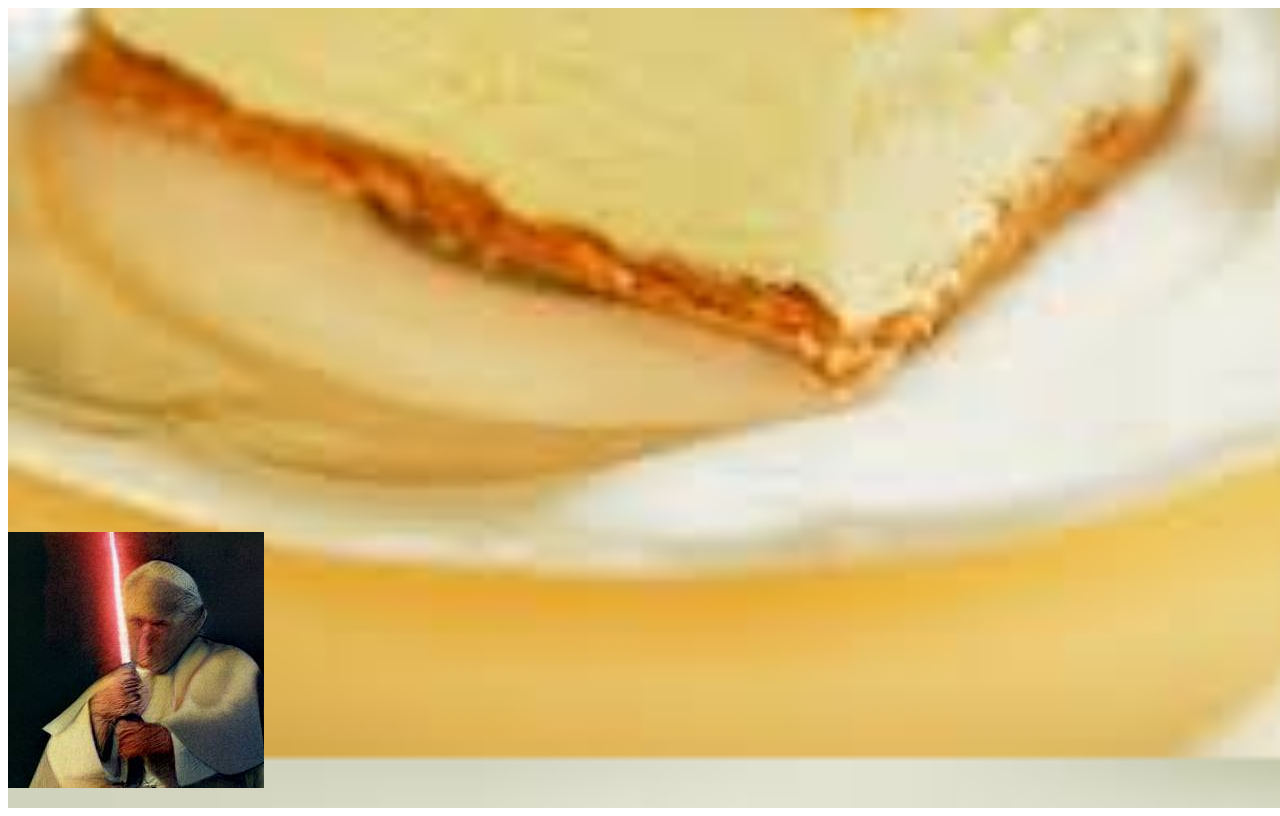
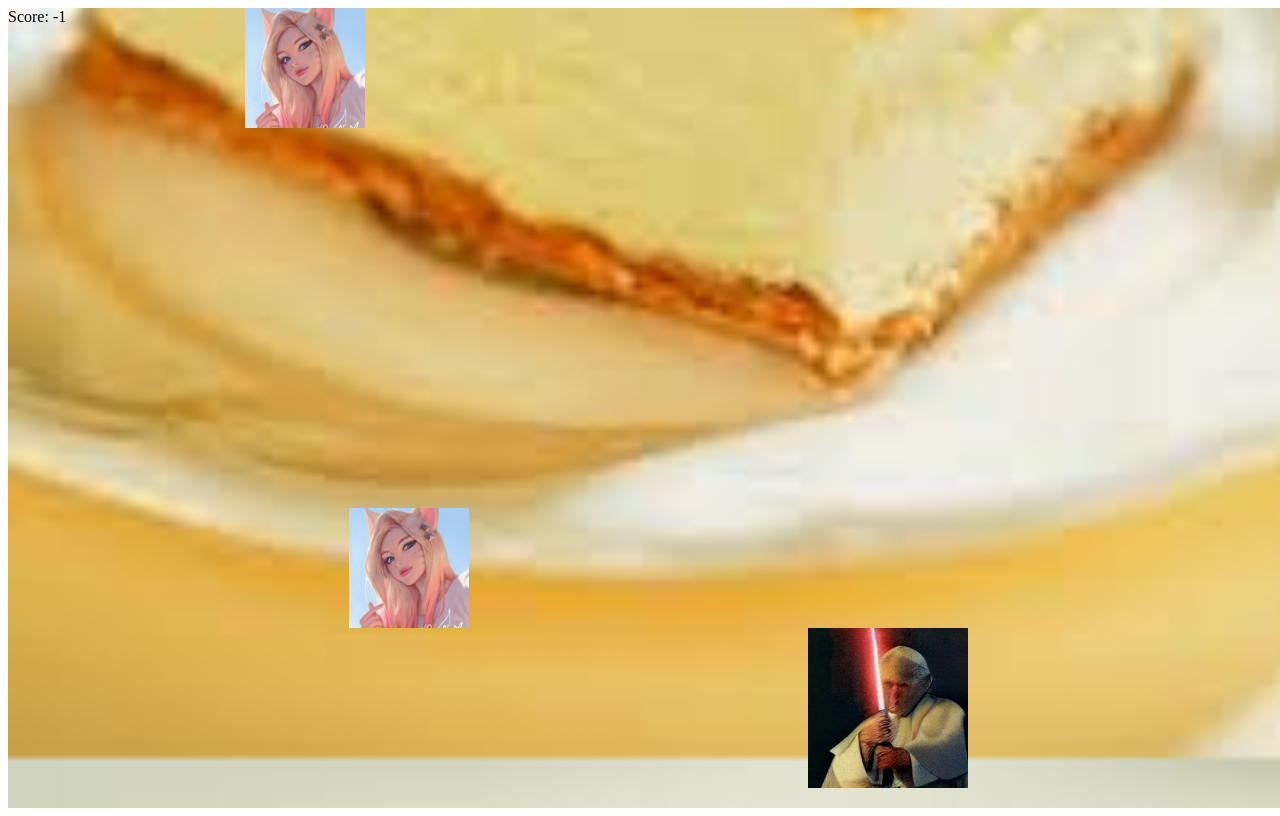
Before and after one commit to akaaritah/fun-game, an Angular app in the folder space-invaders-game/: page /game in a window 1280 px wide. Built offline with nearby package versions, Linux system fonts and the light colour scheme.

Commit message:
added obstacles, score, points

```diff
--- a/space-invaders-game/src/app/menu/menu.component.css
+++ b/space-invaders-game/src/app/menu/menu.component.css
@@ -9,13 +9,13 @@
   justify-content: center;
   align-items: center;
   scroll-behavior: smooth;
-  background: #131313;
+  background: #1d0d30;
   font-family:'Helvetica Neue', sans-serif;
 }
 
 h1 a {
 font-size: 80px;
-color: #BF2E97;
+color: #c97719;
 text-decoration: none;
 text-transform: uppercase;
 }
@@ -44,7 +44,7 @@ position: relative;
 width: 0;
 height: 0;
 color: #fff;
-background-color: #191919;
+background-color: #2a1444;
 animation: 1s grow ease forwards;
 text-align: center;
 }
@@ -80,7 +80,7 @@ height: 2px;
 width: 0px;
 left: 0;
 bottom: 10px;
-background: #BF2E97;
+background: #2a1444;
 transition: all .5s ease;
 }
 
@@ -105,7 +105,7 @@ z-index: 1;
 font-size: 30px;
 align-items: center;
 justify-content: center;
-background-color: #BF2E97;
+background-color: #c97719;
 color: #fff;
 content: "×";
 cursor: pointer;
--- a/space-invaders-game/src/app/ship/ship.component.css
+++ b/space-invaders-game/src/app/ship/ship.component.css
@@ -1,7 +1,7 @@
 #game-container {
   position: relative;
-  width: 100vw; /* 100% of the viewport width */
-  height: 100vh; /* 100% of the viewport height */
+  width: 100vw;
+  height: 100vh;
   overflow: hidden;
 }
 
@@ -11,9 +11,41 @@
   height: 100%;
   background-size: cover;
   background-repeat: repeat-y;
+  z-index: -1; /* Set a negative z-index to keep the background behind */
 }
 
 #player-ship {
   position: absolute;
   bottom: 20px;
+  z-index: 1; /* Set a positive z-index to keep the ship above the background */
 }
+
+.obstacle {
+  position: absolute;
+  z-index: 2; /* Set a higher z-index to keep obstacles above everything else */
+}
+
+.game-over-container {
+  display: flex;
+  flex-direction: column;
+  align-items: center;
+  justify-content: center;
+  position: absolute;
+  top: 0;
+  left: 0;
+  width: 100%;
+  height: 100%;
+  background-color: rgba(0, 0, 0, 0.5);
+  z-index: 100;
+}
+
+.game-over-container h2 {
+  font-size: 36px;
+  margin-bottom: 10px;
+}
+
+.game-over-container button {
+  padding: 10px 20px;
+  font-size: 20px;
+  cursor: pointer;
+}
--- a/space-invaders-game/src/app/ship/ship.component.html
+++ b/space-invaders-game/src/app/ship/ship.component.html
@@ -1,7 +1,19 @@
 <div id="game-container">
   <div id="game-background" [ngStyle]="{ 'background-image': generateBackgroundStyle() }"></div>
-  <img id="player-ship" [src]="shipImageUrl" [style.left.px]="shipPositionX">
+  <img id="player-ship" [src]="shipImageUrl" [style.left.px]="shipPositionX" [style.width.px]="shipWidth" [style.height.px]="shipHeight">
   <div *ngFor="let obstacle of obstacles">
-    <img id="obstacle" [src]="obstacleImageUrl" [style.left.px]="obstacle.x">
+    <img class="obstacle" [src]="obstacleImageUrl" [style.left.px]="obstacle.x" [style.top.px]="obstacle.y" [style.width.px]="obstacleWidth" [style.height.px]="obstacleHeight">
+  </div>
+  <div id="score">
+    Score: {{ score }}
+  </div>
+  <div id="game-container">
+    <div *ngIf="!gameOver">
+    </div>
+    <div *ngIf="gameOver" class="game-over-container">
+      <h2>Game Over</h2>
+      <p>Your score: {{ score }}</p>
+      <button (click)="returnToMenu()">Return to Menu</button>
+    </div>
   </div>
 </div>
--- a/space-invaders-game/src/app/ship/ship.component.ts
+++ b/space-invaders-game/src/app/ship/ship.component.ts
@@ -1,4 +1,5 @@
 import { Component, HostListener, OnInit } from '@angular/core';
+import { Router } from '@angular/router';
 
 @Component({
   selector: 'app-ship',
@@ -8,9 +9,16 @@ import { Component, HostListener, OnInit } from '@angular/core';
 export class ShipComponent implements OnInit {
   shipImageUrl = './assets/ship.png';
   backgroundImageUrl = './assets/background.jpg';
-  shipPositionX = 0;
+  shipPositionX = 800;
   obstacleImageUrl = './assets/obstacle.jpg';
   obstacles: { x: number, y: number }[] = [];
+  obstacleWidth = 120; // Adjust the obstacle width
+  score= 0;
+  shipWidth= 160;
+  shipHeight=160;
+  obstacleHeight= 120;
+  gameOver: boolean = false;
+  constructor(private router: Router) {}
 
   generateBackgroundStyle(): string {
     return 'url(' + this.backgroundImageUrl + ')';
@@ -29,29 +37,56 @@ export class ShipComponent implements OnInit {
     setInterval(() => {
       posY += 1.5;
       background.style.backgroundPosition = `0px ${posY}px`;
+      this.moveObstacles(); // Call moveObstacles to update obstacle positions
     }, 20);
   }
 
   startObstacles() {
     setInterval(() => {
-      this.generateObstacle();
+      this.generateObstacles();
     }, 2000); // Create a new obstacle every 2 seconds
   }
 
-  generateObstacle() {
+  generateObstacles() {
     const maxX = window.innerWidth;
-    for (let x = 0; x < maxX; x += 100) {
-      this.obstacles.push({ x, y: 0 });
-    }
+
+    const randomX = Math.floor(Math.random() * (maxX - this.obstacleWidth));
+    this.obstacles.push({ x: randomX, y: 0 }); // Initialize obstacle at the top
   }
 
   moveObstacles() {
-    const obstacleSpeed = 20; // Adjust the obstacle speed
-    this.obstacles.forEach(obstacle => {
+    if (this.score <= -10) {
+      this.gameOver = true;
+      return;
+    }
+    const obstacleSpeed = 5; // Adjust the obstacle speed
+
+    this.obstacles.forEach((obstacle, index) => {
       obstacle.y += obstacleSpeed;
+
+      // Calculate obstacle and ship middle positions
+      const obstacleMiddleX = obstacle.x + this.obstacleWidth / 2;
+      const shipMiddleX = this.shipPositionX + this.shipWidth / 2;
+      const shipBottomY = window.innerHeight - this.shipHeight;
+
+      // Check for collision only when the ship is on the same Y level as the obstacle
+      if (
+        obstacle.y > shipBottomY - this.obstacleHeight && // Ship and obstacle are on the same Y level
+        Math.abs(obstacleMiddleX - shipMiddleX) < this.shipWidth / 2 // Ship middle touches obstacle middle
+      ) {
+        this.score += 1;
+        this.obstacles.splice(index, 1); // Remove the collided obstacle
+      }
     });
-    // Remove off-screen obstacles
-    this.obstacles = this.obstacles.filter(obstacle => obstacle.y < window.innerHeight);
+
+    // Remove off-screen obstacles and subtract a point
+    this.obstacles = this.obstacles.filter(obstacle => {
+      if (obstacle.y >= window.innerHeight) {
+        this.score -= 1;
+        return false;
+      }
+      return true;
+    });
   }
 
   @HostListener('window:keydown', ['$event'])
@@ -64,16 +99,23 @@ export class ShipComponent implements OnInit {
   }
 
   moveShipLeft() {
-    const maxLeftPosition = 30;
+    const maxLeftPosition = 0;
     if (this.shipPositionX > maxLeftPosition) {
       this.shipPositionX -= 20;
     }
   }
 
   moveShipRight() {
-    const maxRightPosition = window.innerWidth - 270;
+    const maxRightPosition = window.innerWidth - 180;
     if (this.shipPositionX < maxRightPosition) {
       this.shipPositionX += 20;
     }
   }
+
+  returnToMenu() {
+    this.gameOver = false;
+    this.score = 0;
+    this.obstacles = [];
+    this.router.navigate(['/']);
+  }
 }
```
